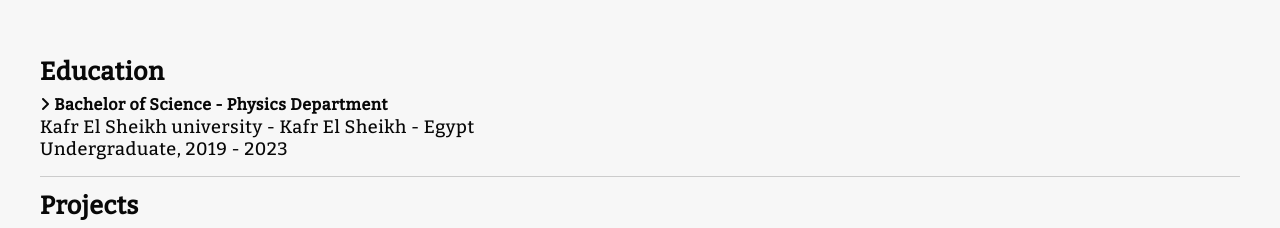
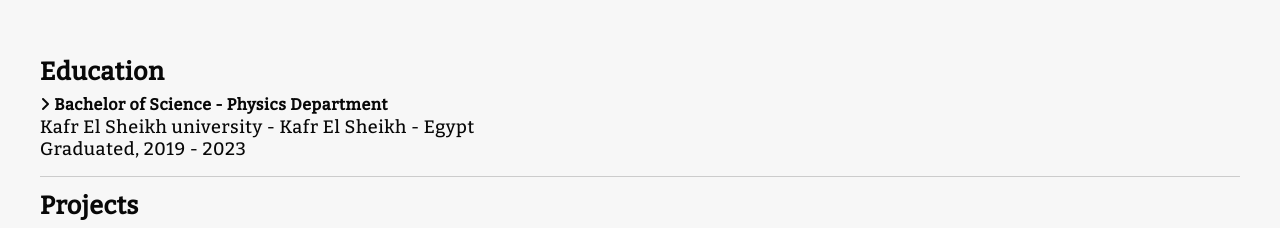
Before and after one commit to ahmed0saber/my-resume, a plain HTML site: page index.html in a window 1280 px wide. Shown: the part 900-1128 px from the top of the page. Drawn offline with nearby package versions, Linux system fonts and the light colour scheme.

Commit message:
Update index.html

```diff
--- a/index.html
+++ b/index.html
@@ -80,7 +80,7 @@
         <h2>Education</h2>
         <h4><i class="fa fa-angle-right"></i> Bachelor of Science - Physics Department</h4>
         <p>Kafr El Sheikh university - Kafr El Sheikh - Egypt</p>
-        <p>Undergraduate, 2019 - 2023</p>
+        <p>Graduated, 2019 - 2023</p>
     </section>
 
     <section>
@@ -104,7 +104,7 @@
 
         <h4><i class="fa fa-angle-right"></i> My Portfolio</h4>
         <p>Looking for more projects? Please visit my personal portfolio.</p>
-        <p>- Built with HTML5, CSS3, JavaScript ES6, React.js</p>
+        <p>- Built with HTML5, CSS3, JavaScript (ES6), React.js</p>
         <p>- View at <a href="https://ahmed0saber.onrender.com">https://ahmed0saber.onrender.com</a></p>
     </section>
 
```
